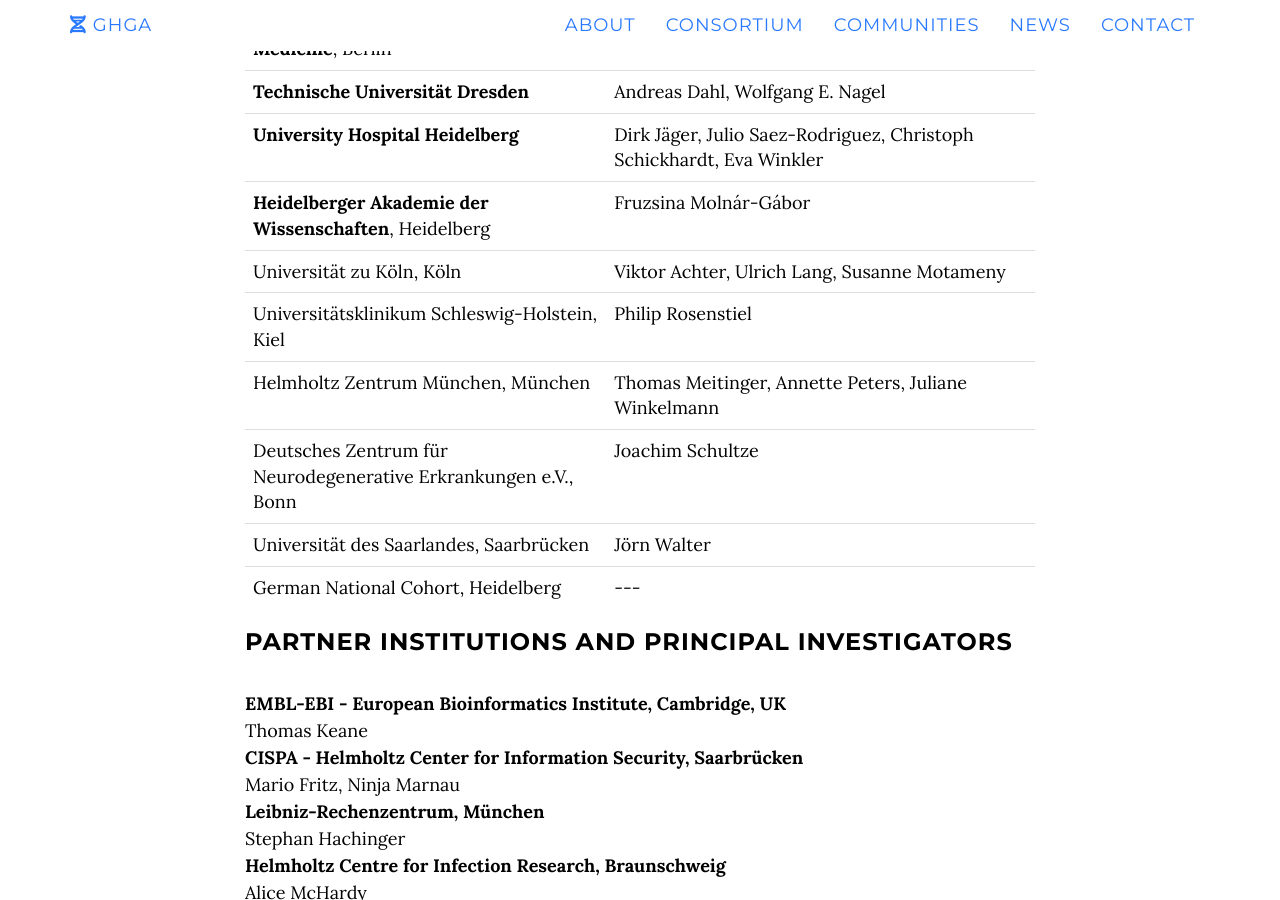
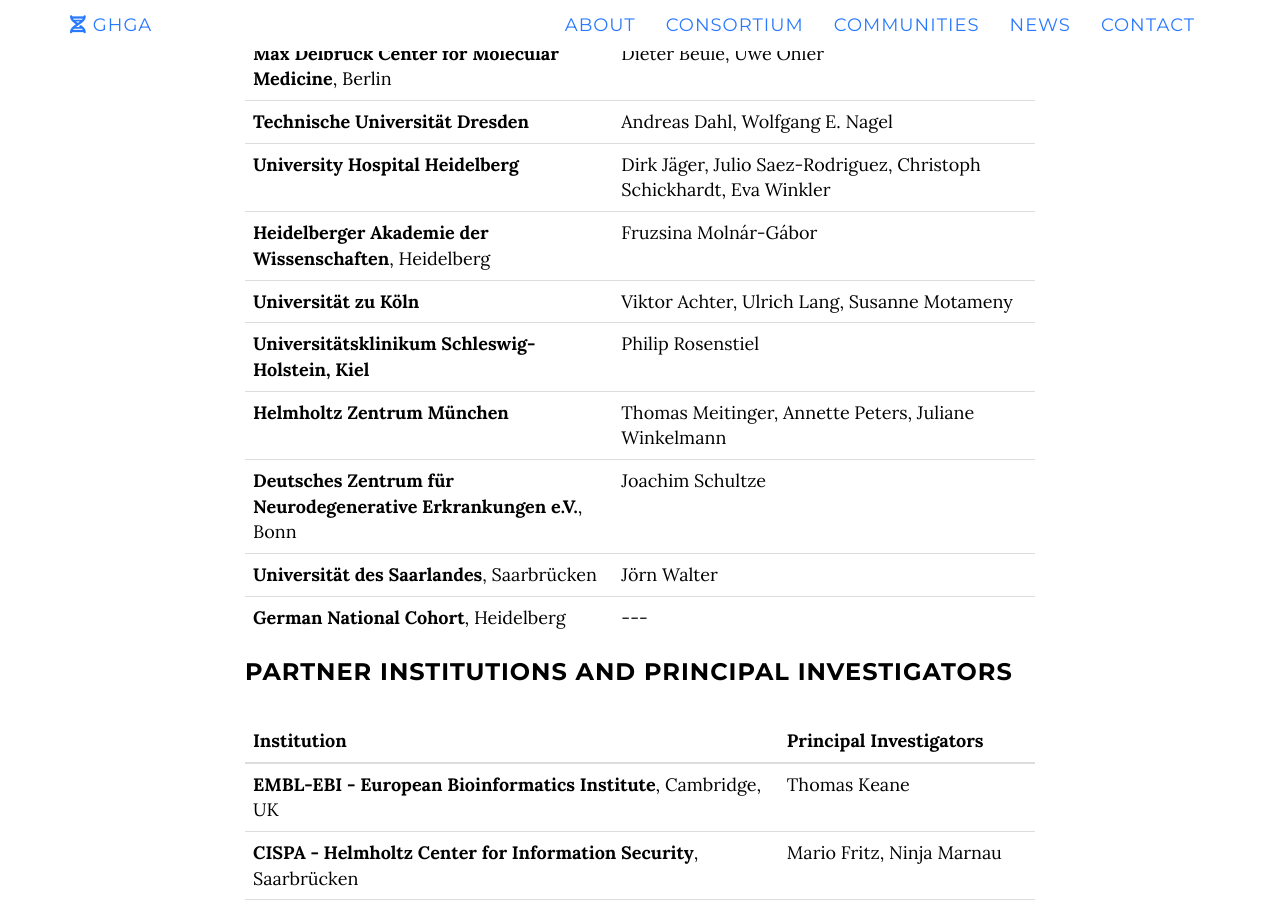
Before and after one commit to ghga-de/online, a Jekyll site: the page built from index.html, in a window 1280 px wide and 900 px high, scrolled down 5122 px. Built offline with Jekyll 4.4.1, drawn with Linux system fonts in a browser that asks for light colours; nearby versions of some CDN libraries; some of the changed text lies outside the part shown.

Commit message:
tables and padding

```diff
--- a/_includes/consortium.html
+++ b/_includes/consortium.html
@@ -35,7 +35,7 @@
                 <b>NFDI4HEALTH</b>, <b>DataPlant</b>, <b>NFDI4Chem</b>
                 <br>
                 <img src="img/GHGAStructure.png" class="img-responsive"
-                alt="Responsive image"/></p>
+                alt="Responsive image" style="padding-top:15px; padding-bottom:15px;"/></p>
 
               <h3>The Board of Directors</h3>
               <p>Initially, the board of directors will be formed by:</p>
@@ -48,7 +48,7 @@
                 elected members.</p>
               <h3>The Governance Structure of GHGA</h3>
                 <img src="img/GHGA-Governance.png" class="img-responsive"
-                alt="Responsive image"/>
+                alt="Responsive image" style="padding-top=15px; padding-bottom=15x;"/>
 
               <h3>(Co-)Applicant Institutions and Principal Investigators</h3>
               <table class="table">
@@ -102,44 +102,62 @@
                     <td>Fruzsina Molnár-Gábor</td>
                   </tr>
                   <tr>
-                    <td>Universität zu Köln, Köln</td>
+                    <td><b>Universität zu Köln</b></td>
                     <td>Viktor Achter, Ulrich Lang, Susanne Motameny</td>
                   </tr>
                   <tr>
-                    <td>Universitätsklinikum Schleswig-Holstein, Kiel</td>
+                    <td><b>Universitätsklinikum Schleswig-Holstein, Kiel</b></td>
                     <td>Philip Rosenstiel</td>
                   </tr>
                   <tr>
-                    <td>Helmholtz Zentrum München, München</td>
+                    <td><b>Helmholtz Zentrum München</b></td>
                     <td>Thomas Meitinger, Annette Peters, Juliane Winkelmann</td>
                   </tr>
                   <tr>
-                    <td>Deutsches Zentrum für Neurodegenerative Erkrankungen e.V., Bonn</td>
+                    <td><b>Deutsches Zentrum für Neurodegenerative Erkrankungen e.V.</b>, Bonn</td>
                     <td>Joachim Schultze</td>
                   </tr>
                   <tr>
-                    <td>Universität des Saarlandes, Saarbrücken</td>
+                    <td><b>Universität des Saarlandes</b>, Saarbrücken</td>
                     <td>Jörn Walter</td>
                   </tr>
                   <tr>
-                    <td>German National Cohort, Heidelberg</td>
+                    <td><b>German National Cohort</b>, Heidelberg</td>
                     <td> --- </td>
                   </tr>
+                </tbody>
+              </table>
+
+            <h3>Partner Institutions and Principal Investigators</h3>
+            <table class="table">
+              <thead>
+                <tr>
+                  <th>Institution</th>
+                  <th>Principal Investigators</th>
+                </tr>
+              <tbody>
+                <tr>
+                  <td><b>EMBL-EBI - European Bioinformatics Institute</b>, Cambridge, UK</td>
+                  <td>Thomas Keane</td>
+                </tr>
+                <tr>
+                  <td><b>CISPA - Helmholtz Center for Information Security</b>, Saarbrücken</td>
+                  <td>Mario Fritz, Ninja Marnau</td>
+                </tr>
+                <tr>
+                  <td><b>Leibniz-Rechenzentrum</b>, München</td>
+                  <td>Stephan Hachinger</td>
+                </tr>
+                <tr>
+                  <td><b>Helmholtz Centre for Infection Research</b>, Braunschweig</td>
+                  <td>Alice McHardy</td>
+                </tr>
+                <tr>
+                  <td><b>National Center for Tumor Diseases</b>, Heidelberg and Dresden</td>
+                  <td>Stefan Fröhling, Hanno Glimm</td>
+                </tr>
               </tbody>
             </table>
-
-              <h3>Partner Institutions and Principal Investigators</h3>
-              <dl>
-                <dt>EMBL-EBI - European Bioinformatics Institute, Cambridge, UK</dt>
-                <dd>Thomas Keane</dd>
-                <dt>CISPA - Helmholtz Center for Information Security, Saarbrücken</dt>
-                <dd>Mario Fritz, Ninja Marnau</dd>
-                <dt>Leibniz-Rechenzentrum, München</dt>
-                <dd>Stephan Hachinger</dd>
-                <dt>Helmholtz Centre for Infection Research, Braunschweig</dt>
-                <dd>Alice McHardy</dd>
-                <dt>National Center for Tumor Diseases, Heidelberg and Dresden</dt>
-                <dd>Stefan Fröhling, Hanno Glimm</dd></dl>
               </div>
             </div>
           </div>
```
